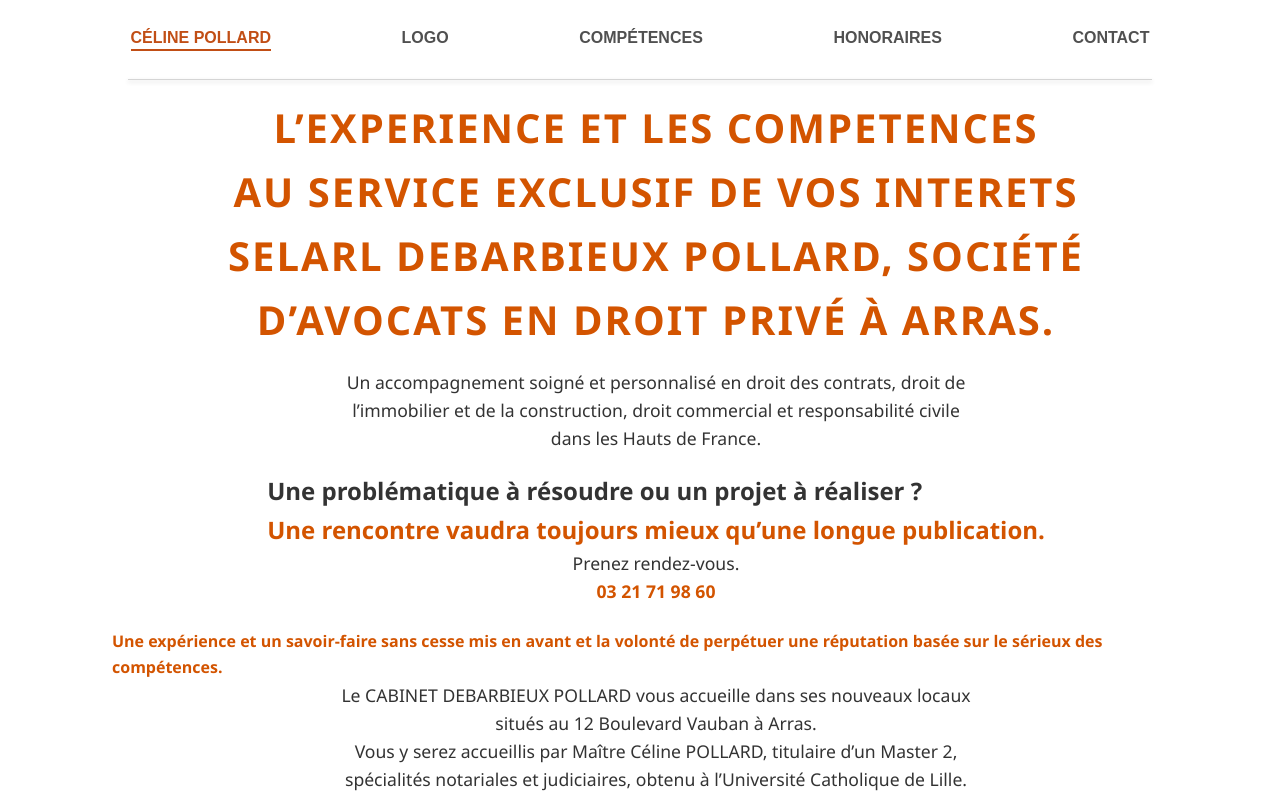
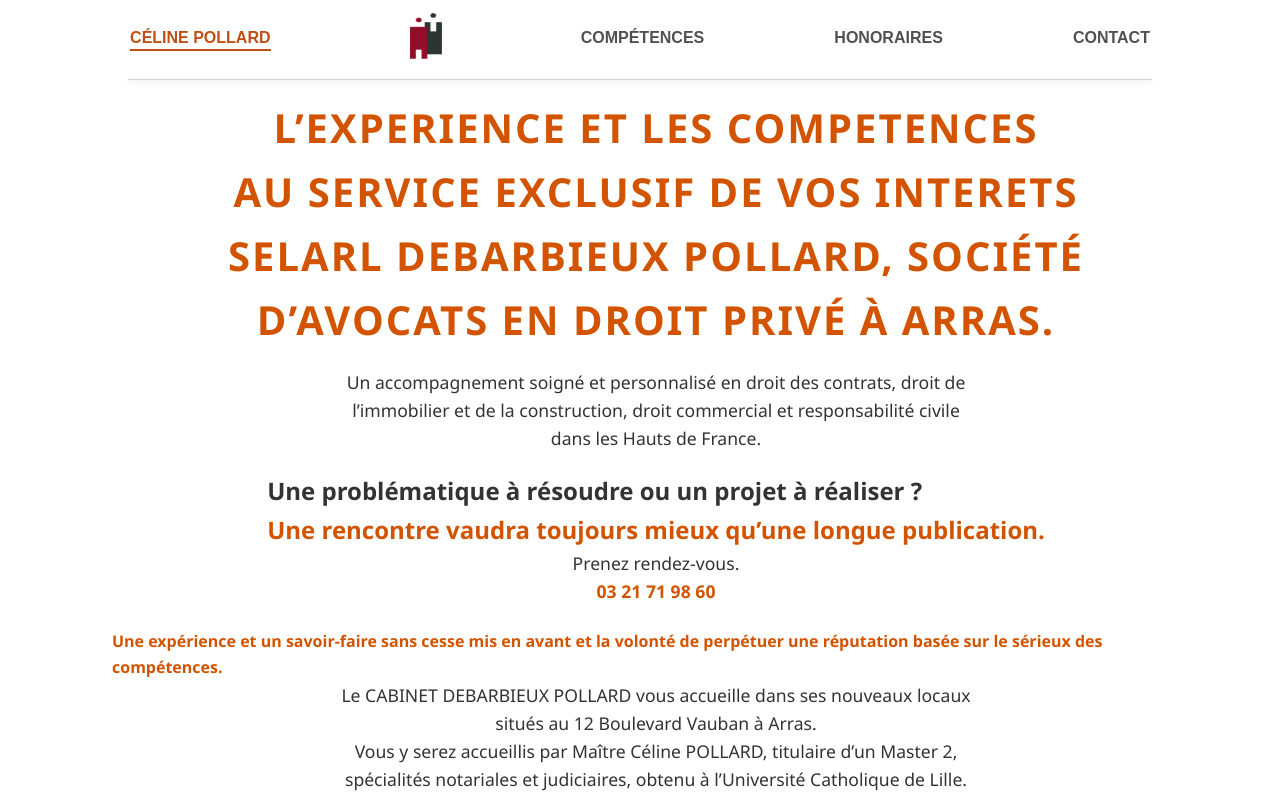
Before and after one commit to e-hainaux/celine-pollard, a Next.js app: page / in a window 1280 px wide. Shown: the top 800 px of the page. Built offline with nearby package versions, Linux system fonts and the light colour scheme.

Commit message:
fix some navBar details (add default logo + menu item not wrapping)

```diff
--- a/components/Navbar.js
+++ b/components/Navbar.js
@@ -1,6 +1,7 @@
 "use client";
 
 import Link from "next/link";
+import Image from "next/image";
 import { useState, useEffect } from "react";
 import { usePathname } from "next/navigation";
 import styles from "../styles/navbar.module.css";
@@ -33,9 +34,13 @@ export default function Navbar() {
           </Link>
         </li>
         <li>
-          <Link className={styles.logo} href="#">
-            LOGO
-          </Link>
+          <Image
+            src="/logo-avocat.webp"
+            alt="Logo Céline Pollard"
+            width={50}
+            height={50}
+            priority
+          />
         </li>
         <li>
           <Link
--- a/styles/navbar.module.css
+++ b/styles/navbar.module.css
@@ -54,6 +54,7 @@
   color: #505050;
   text-decoration: none;
   font-weight: bold;
+  white-space: nowrap;
   position: relative;
   display: inline-block;
   padding-bottom: 4px;
```
Also changed, not shown: public/logo-avocat.webp (added).
